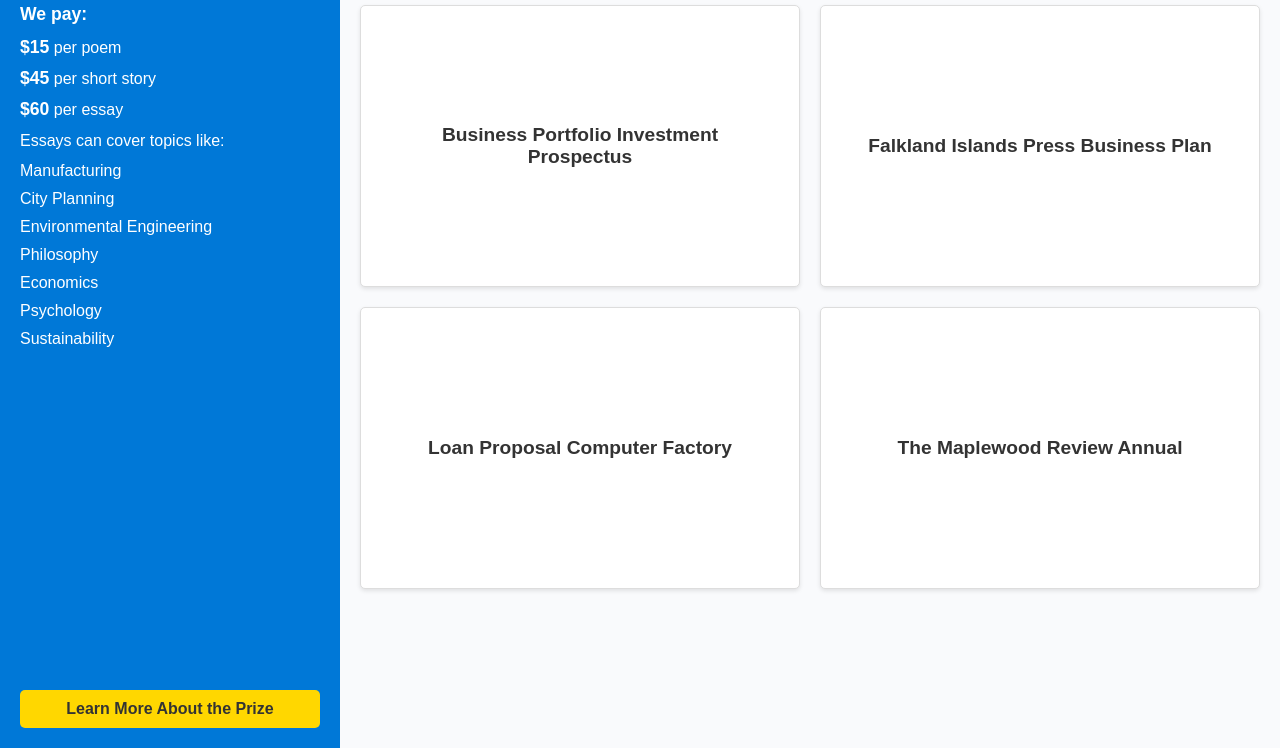
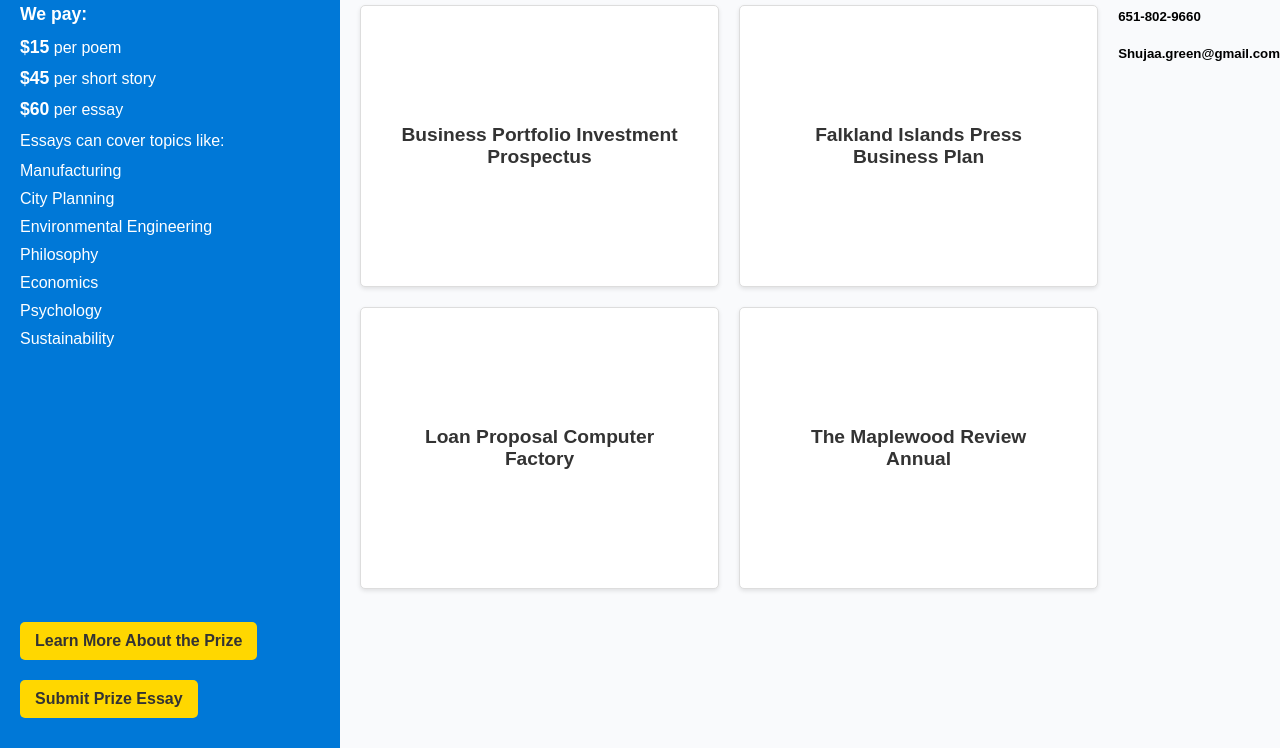
Before and after one commit to Shujaagreen36/December28, a plain HTML site: page index.html in a window 1280 px wide. Shown: the part 92-840 px from the top of the page. Drawn offline with Linux system fonts and the light colour scheme.

Commit message:
BusinessIdea

```diff
--- a/index.html
+++ b/index.html
@@ -75,7 +75,20 @@
             transition: background-color 0.3s;
         }
 
-        .sidebar .prize-btn:hover {
+        .sidebar .Submit-btn {
+            margin-top: 20px;
+            display: inline-block;
+            padding: 10px 15px;
+            text-align: center;
+            background-color: #FFD700;
+            color: #333;
+            text-decoration: none;
+            font-weight: bold;
+            border-radius: 5px;
+            transition: background-color 0.3s;
+        }
+
+        .sidebar .prize-btn  .Submit-btn :hover {
             background-color: #E6C200;
         }
 
@@ -219,8 +232,10 @@
 
             </ul>
         </div>
+        <ul>
         <a href="prize.html" class="prize-btn" target="_blank">Learn More About the Prize</a>
-    </div>
+        <a href="Submit.html" class="Submit-btn" target="_blank"> Submit Prize Essay</a>
+  </ul>  </div>
 
     <!-- Main Content -->
     <div class="main-content">
@@ -258,6 +273,18 @@
         document.getElementById('closeModal').onclick = () => modal.style.display = 'none';
     </script>
 </body>
+<footer>
+<H1>
+        <p>Contact</p>
+        <h5> 651-802-9660</h5>
+        <h5>Shujaa.green@gmail.com</h5>
+
+
+
+</H1>
+
+
+</footer>
 </html>
 
 
```
Also changed, not shown: Prizepage.html (+6 -1 lines), Submit.html (+7 -1 lines), prize.html (+6 -1 lines).
